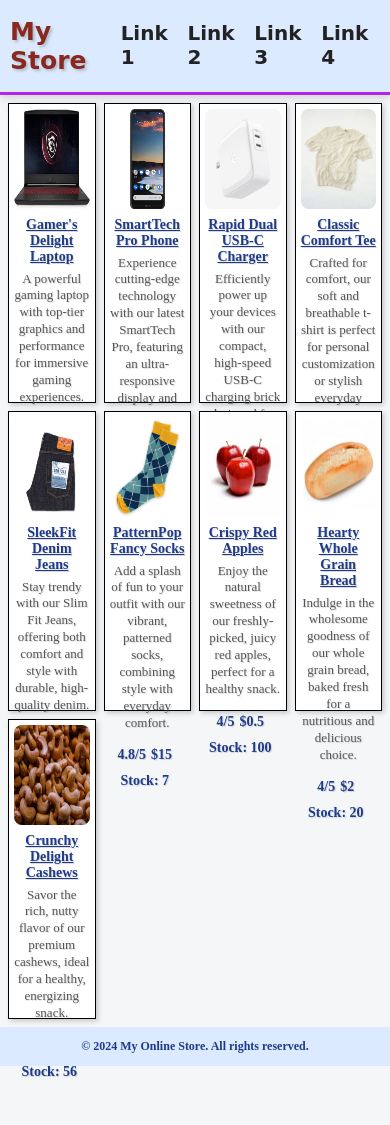
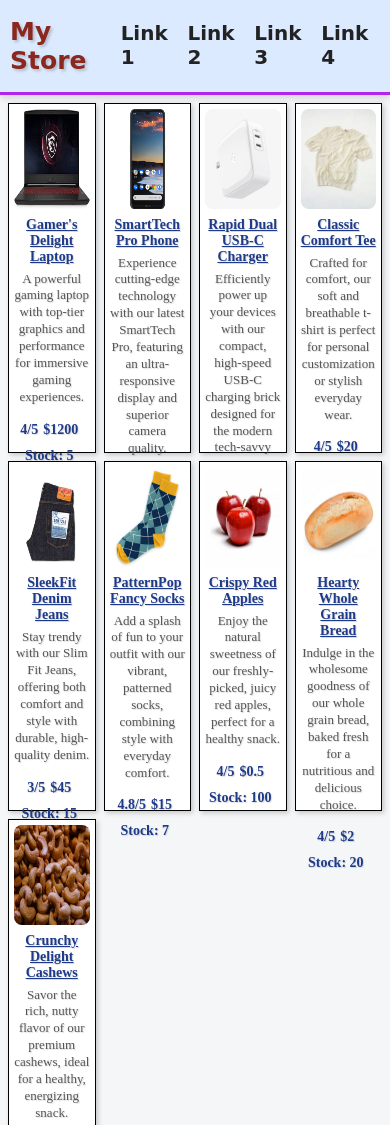
Before and after one commit to taygangillespie/cis371-assignment1-Taygan-Gillespie, a website built with Vite: page index.html in a window 390 px wide. Shown: the top 1125 px of the page. Before the commit the page ends 1080 px from the top, so only its background shows below. Built offline with nearby package versions, Linux system fonts and the light colour scheme.

Commit message:
Updated media view

```diff
--- a/main.css
+++ b/main.css
@@ -152,7 +152,7 @@ footer {
     }
 
     .store-item {
-    height: 300px;
+    height: 350px;
     padding: 5px;
     }
     .store-item span {
```
